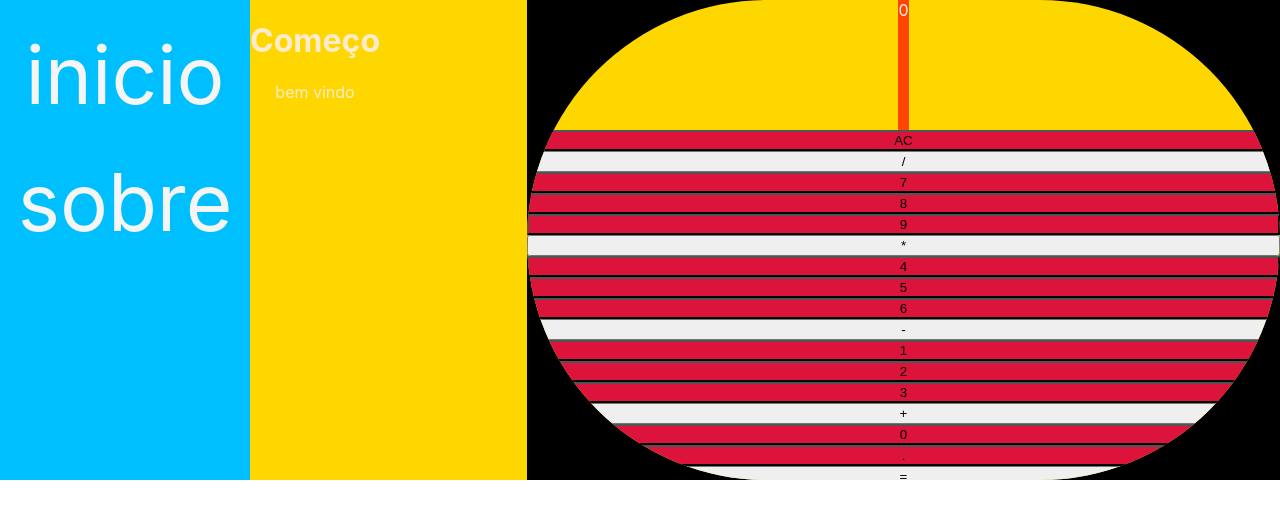
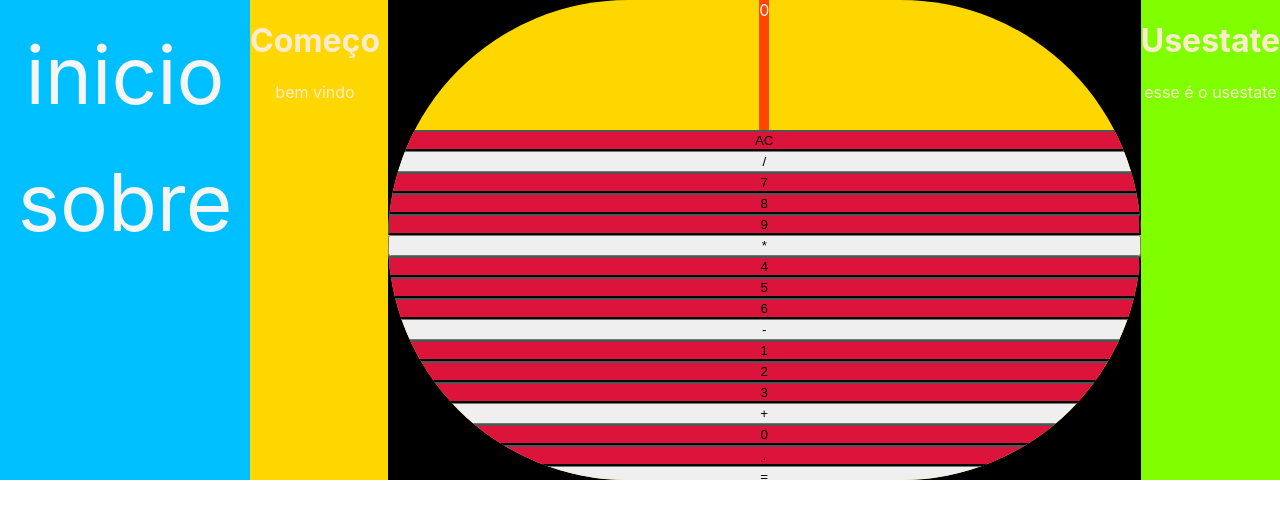
Before and after one commit to viniciusgit2/perfect-react, a React (Create React App) app: page / in a window 1280 px wide. Shown: the top 518 px of the page. Built offline with nearby package versions, Linux system fonts and the light colour scheme.

Commit message:
replanejado para o usostate que recem começei

```diff
--- a/package.json
+++ b/package.json
@@ -1,9 +1,9 @@
 {
   "name": "perfect-react",
-  "version": "2.4.6",
+  "version": "3.0.0",
   "private": true,
   "dependencies": {
-    "@testing-library/jest-dom": "^6.1.2",
+    "@testing-library/jest-dom": "^6.1.3",
     "@testing-library/react": "^14.0.0",
     "@testing-library/user-event": "^14.4.3",
     "react": "^18.2.0",
--- a/src/App.css
+++ b/src/App.css
@@ -11,7 +11,12 @@
   background-color: gold;
 padding: 30;
 }
+.Usestate{
+  background-color: chartreuse;
 
+
+
+}
 .Calculadora{
   height: 480px;
   width: 753px;
--- a/src/App.jsx
+++ b/src/App.jsx
@@ -5,13 +5,16 @@ import { BrowserRouter } from  'react-router-dom' // essa importação mudou
 import Menu from './navegação/Menu'
 import  Contente from './navegação/Contente'
 import Calculadora from './calc/Calculadora'
+import Usestate from './hooks/Usestate'
 const App = props => (
     <div className="App">
         <BrowserRouter>
             <Menu />
             <Contente />
             <Calculadora></Calculadora>
+
         </BrowserRouter>
+        <Usestate></Usestate>
     </div>
 )
  export default App
--- a/src/navegação/Contente.jsx
+++ b/src/navegação/Contente.jsx
@@ -1,13 +1,12 @@
 import React from "react";
-import { Routes, Route } from "react-router-dom"; // Importe esses arquivos
+import { Routes, Route } from "react-router-dom";
  import  Home from '../../src/Home'
  import  About from '../navegação/About'
  import  Menu from '../navegação/Menu'
-
+import Usestate from "../hooks/Usestate";
 
 const Contente = props => (
   <main className="Contente">
-    {/* Toda essa parte está diferente da do professor, analisem as diferenças */}
     <Routes>
     <Route path="/About"  element={<About />}></Route>
     <Route path="/" exact element={<Home />} />
--- a/src/navegação/Menu.jsx
+++ b/src/navegação/Menu.jsx
@@ -1,6 +1,7 @@
 import React from "react";
 import App from "../App.css";
 import About from './About'
+import Usestate from "../hooks/Usestate";
 const Menu=props =>(
 <aside className="Menu">
     <nav>
@@ -11,6 +12,7 @@ const Menu=props =>(
             <li>
             <a href="./about">sobre</a>
             </li>
+
         </ul>
     </nav>
 </aside>
```
Also changed, not shown: 1 other file (tests, documents, lock files or other folders).
